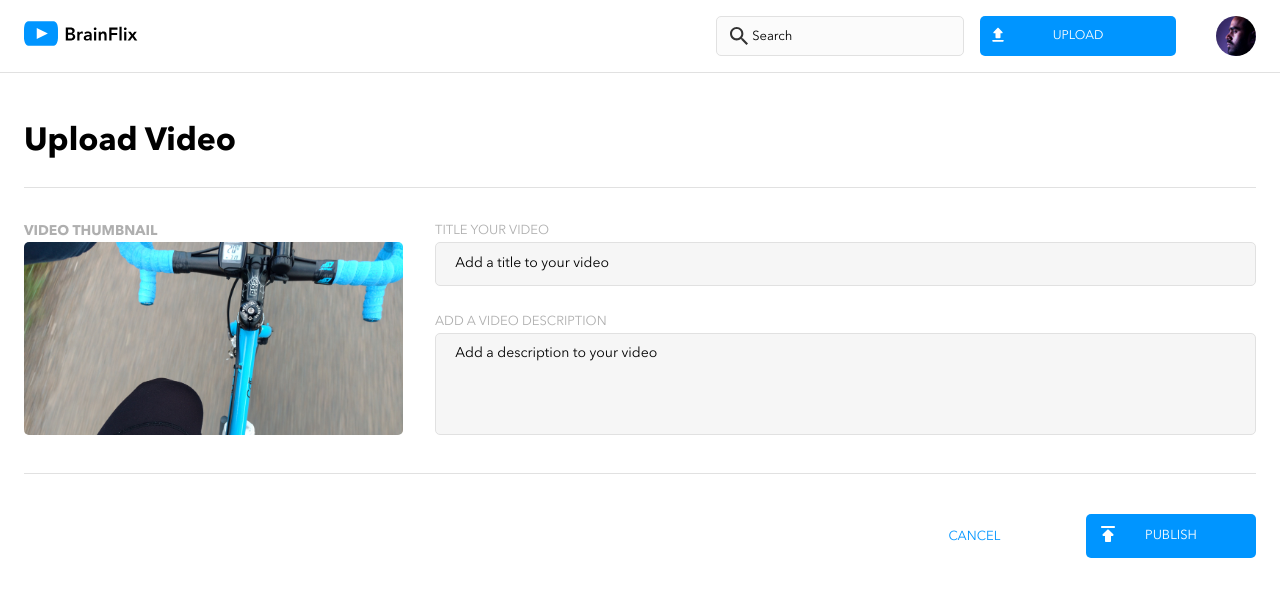
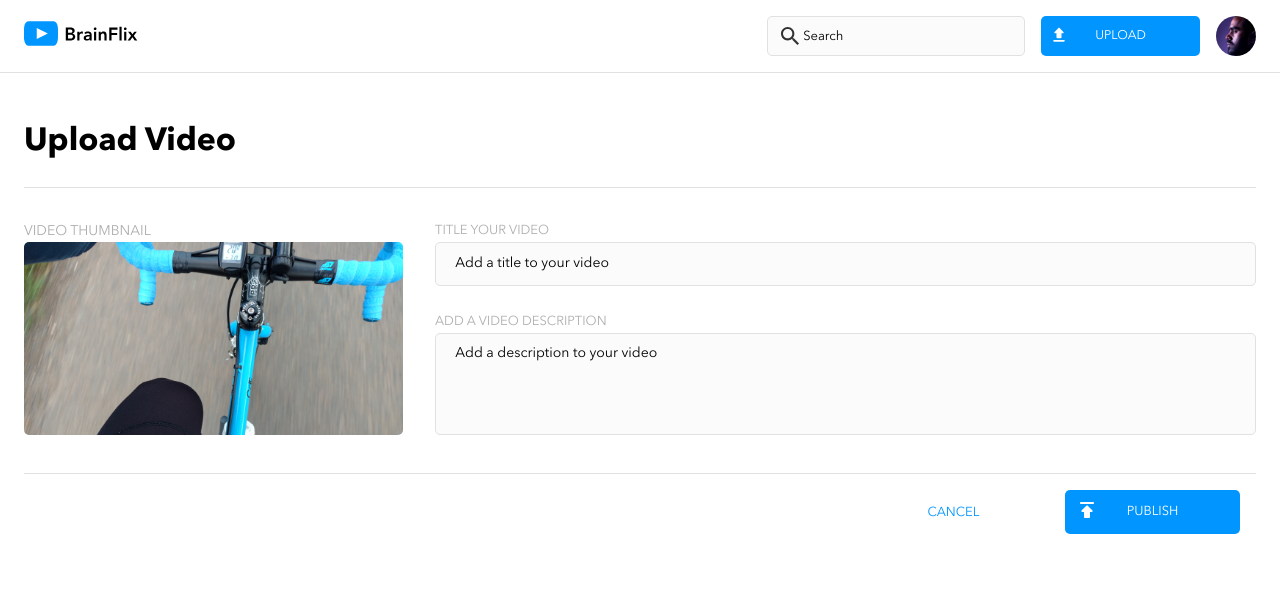
Before and after one commit to dcao7783/Brainflix-Project---Daniel-Cao, a React (Create React App) app: page /upload in a window 1280 px wide. Shown: the top 596 px of the page. Built offline with nearby package versions, Linux system fonts and the light colour scheme; no server answers.

Commit message:
completion of the sprint-2

```diff
--- a/src/components/Content/Content.js
+++ b/src/components/Content/Content.js
@@ -4,12 +4,33 @@ import viewIcon from "../../assets/Icons/views.svg";
 import likeIcon from "../../assets/Icons/likes.svg";
 import commentIcon from "../../assets/Icons/add_comment.svg";
 import Display from "./Display";
-import {convertTime} from "../../utility";
+import { convertTime } from "../../utility";
+import { useEffect, useState } from "react";
 import "./Content.scss"
+import axios from "axios";
+import { base_url, api_key } from "../../utility";
 
 
 
 function Content({ content }) {
+
+    const [inputEl, setInputEl] = useState("")
+
+    // useEffect (
+    //     axios.post(`${base_url}/videos/${id}?api_key=${api_key}`)
+    // )
+
+    const handleChangeInputEl = (event) => {
+        setInputEl(event.target.value)
+    }
+
+    const validInput = () => {
+        if (inputEl === "") {
+            return false
+        }
+        return true;
+    }
+
 
     return (
         <section className="content">
@@ -39,7 +60,8 @@ function Content({ content }) {
                     <form className="comments__container--form">
                         <div className="comments__container--subflex">
                             <label htmlFor="comment">Join the conversation</label>
-                            <input type="text" name="comment" id="comment" placeholder="Add a new comment" />
+                            <input onChange={handleChangeInputEl} type="text" name="comment" id="comment" placeholder="Add a new comment" value={inputEl} className={`${validInput() ? "comments__container--input" : "comments__container--invalid"
+                                }`} />
                         </div>
                         <button type="submit"><img src={commentIcon} alt="" />comment</button>
                     </form>
@@ -52,9 +74,3 @@ function Content({ content }) {
 }
 
 export default Content
-
-//parent(content) should pass props then pass to the hero
-//then parent component should control what to display to the top\
-//need a onClick for the divs, then need to pass in a parameter to the parents
-//passing the prop function as parameter to retrieve the video Id
-//define the onClick function in the app, and pass the video id to the parent
--- a/src/components/Content/Content.scss
+++ b/src/components/Content/Content.scss
@@ -226,6 +226,14 @@
                 }
             }
 
+            &--input {
+                border-color: $secondary-blue;
+            }
+
+            &--invalid {
+                border-color: #D22D2D;
+            }
+
             &--subflex {
                 width: 100%;
                 display: flex;
--- a/src/components/Content/Display.scss
+++ b/src/components/Content/Display.scss
@@ -58,6 +58,7 @@
             align-items: flex-start;
             gap: 0.5rem;
             padding-top: 2px;
+            width: 100%;
 
             @include tablet {
                 gap: 0.3rem;
--- a/src/components/Header/Header.scss
+++ b/src/components/Header/Header.scss
@@ -72,10 +72,10 @@
 
             &--input {
                 position: relative;
-                width: 275px;
+                width: 100%;
 
                 @include tablet {
-                    width: 248px;
+                    width: 258px;
                 }
 
                 img {
@@ -153,6 +153,14 @@
 
             &--button {
                 text-decoration: none;
+                width: 100%;
+
+                @include tablet {
+                    width: 258px;
+                }
+                @include desktop {
+                    width: 201px;
+                }
             }
 
         }
@@ -172,7 +180,7 @@
             position: relative;
 
             @include tablet {
-                width: 196px;
+                // width: 196px;
             }
 
             @include desktop {
--- a/src/components/Hero/Hero.scss
+++ b/src/components/Hero/Hero.scss
@@ -21,7 +21,7 @@
 
         @include tablet {
             background-color: $secondary-black;
-            height: 393.8px;
+            height: 427px;
             overflow: hidden;
         }
 
@@ -34,8 +34,10 @@
 
     &__img {
         width: 100%;
-        height: auto;
+        height: 100%;
         object-fit: cover;
+        aspect-ratio: 16/9;
+        vertical-align: middle;
 
         @include tablet {
             width: 100%;
@@ -44,6 +46,7 @@
             padding: 0 36px;
             margin: 0;
             vertical-align: middle;
+            aspect-ratio: 16/9;
         }
 
         &--buttomflex {
--- a/src/page/Upload.js
+++ b/src/page/Upload.js
@@ -1,6 +1,7 @@
 import uploadVideo from "../assets/Images/Upload-video-preview.jpg";
 import publishIcon from "../assets/Icons/publish.svg";
 import "./Upload.scss"
+import { Link } from "react-router-dom";
 function UploadPage() {
 
     const altDescription = "uploadVideoImg"
@@ -27,7 +28,7 @@ function UploadPage() {
                 </div>
                 <div className="upload__form--bottom">
                     <button className="upload__form--desktop" type="reset">Cancel</button>
-                    <button className="upload__form--stay" type="submit"><img src={publishIcon} alt=""/>Publish</button>
+                    <Link to="/"><button className="upload__form--stay" type="submit"><img src={publishIcon} alt=""/>Publish</button></Link>
                     <button className="upload__form--mobile" type="reset">Cancel</button>
                 </div>
             </form>
--- a/src/page/Upload.scss
+++ b/src/page/Upload.scss
@@ -16,6 +16,12 @@
     padding-top: 3rem;
 
     h1 {
+        padding: 0 16px;
+
+        @include tablet {
+            padding: 0 36px;
+        }
+
         @include desktop {
             max-width: 1280px;
             margin: auto;
@@ -27,37 +33,64 @@
     }
 
     &__container {
-        margin: 24px 16px;
-        padding: 2rem 0;
-        border-top: 1px solid $secondary-silver;
-        border-bottom: 1px solid $secondary-silver;
+        width: 100%;
+        margin: 24px 0px 0px;
+        padding: 2rem 16px;
         display: flex;
-        flex-direction: row;
+        flex-direction: column;
         justify-content: center;
         align-items: center;
         gap: 2rem;
 
+        @include tablet {
+            flex-direction: column;
+            border-bottom: 1px solid $secondary-silver;
+            border-top: 1px solid $secondary-silver;
+            width: 100%;
+            padding: 2rem 0px;
+        }
+
         @include desktop {
             width: 100%;
+            flex-direction: row;
+            border-bottom: 1px solid $secondary-silver;
+            border-top: 1px solid $secondary-silver;
+            padding: 2rem 0px;
+        }
+
+        &--img {
+
+            @include tablet {
+                align-self: flex-start;
             }
 
             h3 {
                 font-size: 14px;
                 line-height: 22px;
-            font-weight: 700;
+                font-weight: 400;
                 text-transform: uppercase;
                 color: $primary-silver;
             }
 
             img {
-            width: 320px;
-            height: 180px;
+                width: 100%;
+                height: 100%;
+                aspect-ratio: auto 4/3;
                 border-radius: 5px;
+
+                @include tablet {
+                    width: 372px;
+                    height: 210px;
+                    aspect-ratio: auto 4/3;
+                }
 
                 @include desktop {
                     width: 379px;
                     height: 193px;
                 }
+            }
+
+
         }
 
     }
@@ -68,6 +101,10 @@
         justify-content: space-around;
         align-items: center;
         gap: 1rem;
+
+        @include tablet {
+            margin: 0 36px;
+        }
 
         @include desktop {
             max-width: 1280px;
@@ -102,7 +139,7 @@
                 padding: 0.8rem 1.2rem;
                 border-radius: 5px;
                 border: 1px solid $secondary-silver;
-                background-color: rgba(225, 225, 225, 0.3);
+                background-color: rgba(225, 225, 225, 0.15);
 
                 &::placeholder {
                     color: $secondary-black;
@@ -120,11 +157,29 @@
         }
 
         &--bottom {
+                display: flex;
+                flex-direction: column;
+                width: 100%;
+                padding: 0 16px;
+                gap: 2rem;
+
+            @include tablet {
                 align-self: flex-end;
                 display: flex;
+                flex-direction: row;
                 justify-content: flex-end;
                 align-items: center;
                 gap: 5.35rem;
+            }
+
+            Link {
+                width: 100%;
+
+                @include tablet {
+                    display:  flex;
+                    text-transform: none;
+                }
+            }
         }
 
         &--stay {
@@ -138,6 +193,15 @@
             text-transform: uppercase;
             border-radius: 5px;
             position: relative;
+            width: 100%;
+
+            @include tablet {
+                width: 180px;
+            }
+
+            @include tablet {
+                width: 175px;
+            }
 
             &:hover {
                 background-color: $secondary-blue;
@@ -168,6 +232,15 @@
         }
 
         &--mobile {
+            display: inline-block;
+            background-color: transparent;
+            color: $primary-blue;
+            font-size: 13px;
+            line-height: 22px;
+            font-weight: 400;
+            border: none;
+            text-transform: uppercase;
+            padding-top: 3px;
             @include tablet {
                 display: none;
             }
```
Lines whose indentation alone changed are shown as unchanged.
